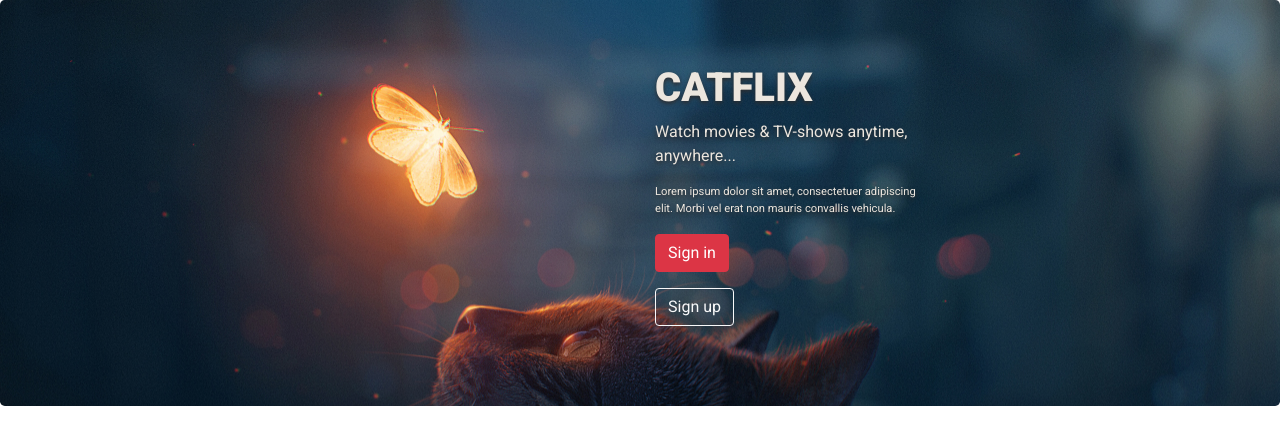
After one commit to Mathieuherbos/Getflix, a PHP site: page /index.html in a window 1280 px wide. The commit adds this page. Shown: the top 445 px of the page. Run offline with PHP 8.4, Linux system fonts and the light colour scheme.

Commit message:
first CSS

```diff
--- /dev/null
+++ b/index.html
@@ -0,0 +1,35 @@
+<!DOCTYPE html>
+<html lang="en">
+    <head>
+        <meta charset="utf-8" />
+        <link rel="stylesheet" href="style.css"/>
+        <title>Catflix</title>
+        <link rel="stylesheet" href="https://stackpath.bootstrapcdn.com/bootstrap/4.5.0/css/bootstrap.min.css" integrity="sha384-9aIt2nRpC12Uk9gS9baDl411NQApFmC26EwAOH8WgZl5MYYxFfc+NcPb1dKGj7Sk" crossorigin="anonymous">
+        <link href="https://fonts.googleapis.com/css2?family=Roboto:wght@300;400;900&display=swap" rel="stylesheet">
+    </head>
+
+
+
+
+
+    <body>
+
+        <div class="jumbotron vertical-center landpage">
+            <div class="container-fluid">
+
+                <div class="row align-items-center">
+
+                    <div class="col-md-3 offset-md-6 align-self-center index">
+                            <h1><b>CATFLIX</b></h1>
+                                    <p>Watch movies & TV-shows anytime, anywhere...</p>
+                                        <div class="introtext">
+                                            <p>Lorem ipsum dolor sit amet, consectetuer adipiscing elit. Morbi vel erat non mauris convallis vehicula.</p>
+                                        </div>
+                            <p><a href="login.php"><button type="button" class="btn btn-danger">Sign in</button></a></p>
+                            <p><a href="signup.php"><button type="button" class="btn btn-outline-light">Sign up</button></a></p>
+                    </div>
+                </div>
+            </div>
+        </div>
+    </body>
+</html>
--- /dev/null
+++ b/style.css
@@ -0,0 +1,57 @@
+.landpage {
+    height: 100%;
+    display: flex;
+    align-items: center;
+    background-image: url(catbutterfly.jpg);
+    background-size: cover;
+}
+
+.index, .signinform {
+    font-family: 'Roboto', sans-serif;
+    text-shadow: 0px 2px 4px rgb(45, 45, 46);
+}
+
+.index {
+    color: rgb(236, 230, 222);
+}
+
+.signinform {
+    color: rgb(240, 237, 230);
+}
+
+
+.login {
+    height: 100%;
+    display: flex;
+    align-items: center;
+    background-image: url("coolcats.jpg");
+    background-size: cover;
+}
+
+.introtext {
+    font-size: 0.7em;
+}
+
+.login {
+    height: 100%;
+    display: flex;
+    align-items: center;
+    background-image: url("coolcats.jpg");
+    background-size: cover;
+}
+
+.signinform {
+    background-color: rgb(223, 222, 219, 0.2);
+    border-radius: 0.4em;
+    padding: 1em;
+    line-height: 50%;
+}
+
+.gobtn {
+    margin-top: 1em;
+}
+
+.usernameSi, .passwordSi {
+    padding-top: 1.4em;
+    font-size: 0.7em;
+}
```
Also changed, not shown: api.js (added, +14 -0 lines), home.php (added, +15 -0 lines), login.php (+69 -8 lines), test.html (added, +13 -0 lines), catbutterfly.jpg (added).
